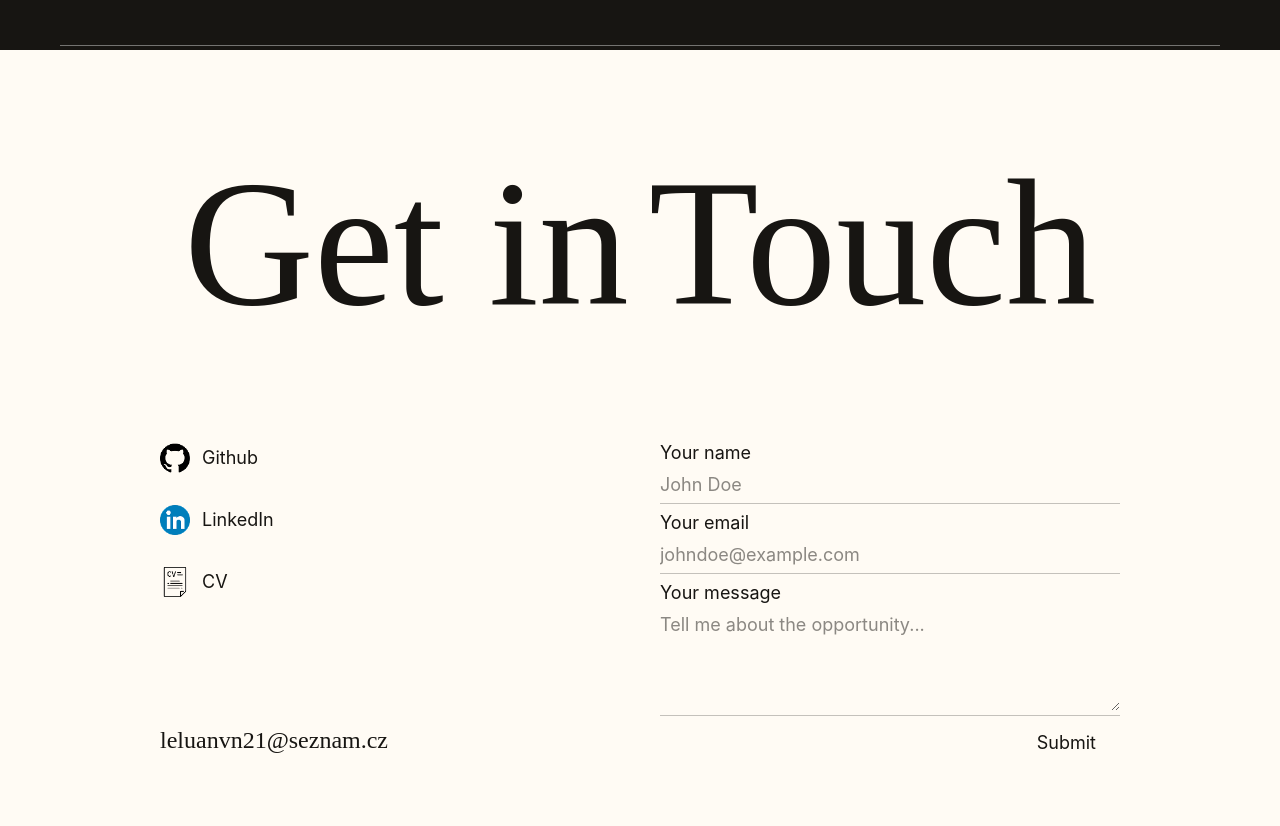
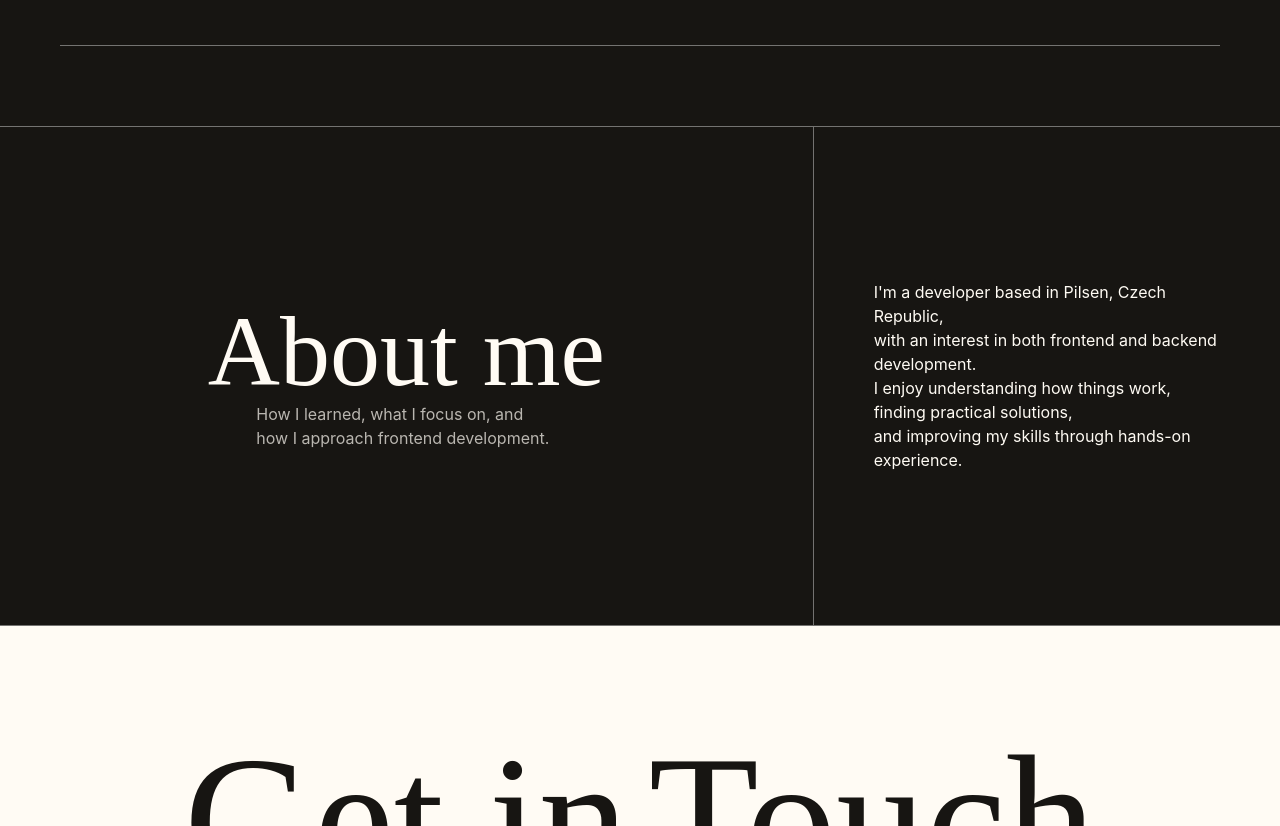
Before and after one commit to Luan2118/portfolio-v2, a React (Vite) app: page / in a window 1280 px wide. Shown: the part 2000-2826 px from the top of the page. Built offline with nearby package versions, Linux system fonts and the light colour scheme.

Commit message:
feat: add about me section

```diff
--- a/src/pages/Homepage/Homepage.tsx
+++ b/src/pages/Homepage/Homepage.tsx
@@ -1,3 +1,4 @@
+import About from "./sections/About/About";
 import Contact from "./sections/Contact/Contact";
 import Hero from "./sections/Hero";
 import Learning from "./sections/Learning/Learning";
@@ -13,6 +14,7 @@ function Homepage() {
 
       <Projects />
 
+      <About />
 
       <Contact />
     </div>
--- /dev/null
+++ b/src/pages/Homepage/sections/About/About.tsx
@@ -0,0 +1,96 @@
+import { motion } from "motion/react";
+
+function About() {
+    return (
+        <section className="bg-[#171512] text-[#FFFBF4] flex items-center  h-[500px] px-15 gap-15 border border-r-0 border-l-0 border-white/40">
+            <div className="flex flex-col items-center flex-[2] py-30">
+                <div className="overflow-hidden ">
+                    <motion.h2
+                        initial={{ y: "100%", opacity: 0 }}
+                        whileInView={{ y: 0, opacity: 1 }}
+                        viewport={{ once: true }}
+                        transition={{ duration: 0.6, ease: "easeOut" }}
+                        className="text-[clamp(50px,15vw,100px)] font-[Judson] leading-none w-fit   ">
+                        About me
+                    </motion.h2>
+                </div>
+
+                <div className="overflow-hidden">
+
+                    <motion.p
+                        initial={{ y: "100%", opacity: 0 }}
+                        whileInView={{ y: 0, opacity: 1 }}
+                        viewport={{ once: true }}
+                        transition={{ duration: 0.8, ease: "easeOut" }}
+
+                        className="text-[#FFFBF4]/70 max-w-[300px] w-fit">
+                        How I learned, what I focus on, and how I approach frontend development.
+                    </motion.p>
+                </div>
+
+            </div>
+
+            <div className="w-px self-stretch bg-white/40" />
+
+            <div className="font-[Inter] flex-[1] py-30">
+
+                <div className="overflow-hidden">
+                    <motion.span
+                        initial={{ y: "100%", opacity: 0 }}
+                        whileInView={{ y: 0, opacity: 1 }}
+                        viewport={{ once: true }}
+                        transition={{ duration: 0.6, ease: "easeOut" }}
+                        className="inline-block"
+                    >
+                        I'm a developer based in Pilsen, Czech Republic,
+                    </motion.span>
+                </div>
+
+                <div className="overflow-hidden">
+                    <motion.span
+                        initial={{ y: "100%", opacity: 0 }}
+                        whileInView={{ y: 0, opacity: 1 }}
+                        viewport={{ once: true }}
+                        transition={{ duration: 0.8, ease: "easeOut" }}
+                        className="inline-block"
+
+                    >
+                        with an interest in both frontend and backend development.
+                    </motion.span>
+                </div>
+
+                <div className="overflow-hidden">
+                    <motion.span
+                        initial={{ y: "100%", opacity: 0 }}
+                        whileInView={{ y: 0, opacity: 1 }}
+                        viewport={{ once: true }}
+                        transition={{ duration: 0.8, ease: "easeOut" }}
+                        className="inline-block"
+
+                    >
+                        I enjoy understanding how things work, finding practical solutions,
+
+                    </motion.span>
+                </div>
+
+
+                <div className="overflow-hidden">
+                    <motion.span
+                        initial={{ y: "100%", opacity: 0 }}
+                        whileInView={{ y: 0, opacity: 1 }}
+                        viewport={{ once: true }}
+                        transition={{ duration: 0.8, ease: "easeOut" }}
+                        className="inline-block"
+
+                    >
+                        and improving my skills through hands-on experience.
+                    </motion.span>
+                </div>
+
+            </div>
+
+        </section>
+    )
+}
+
+export default About;
--- a/src/pages/Homepage/sections/Projects/Projects.tsx
+++ b/src/pages/Homepage/sections/Projects/Projects.tsx
@@ -40,7 +40,7 @@ function Projects() {
 
 
   return (
-    <div id="projects" className="bg-[#171512] text-[#FFFBF4] min-h-svh flex flex-col px-5 xl:px-15 2xl:px-50 gap-4">
+    <div id="projects" className="bg-[#171512] text-[#FFFBF4] min-h-svh flex flex-col px-5 xl:px-15 2xl:px-50 gap-4 pb-20">
 
       <div
         className=" font-[Judson] overflow-hidden lg:px-30 text-[#FFFBF4]/80 ">
```
